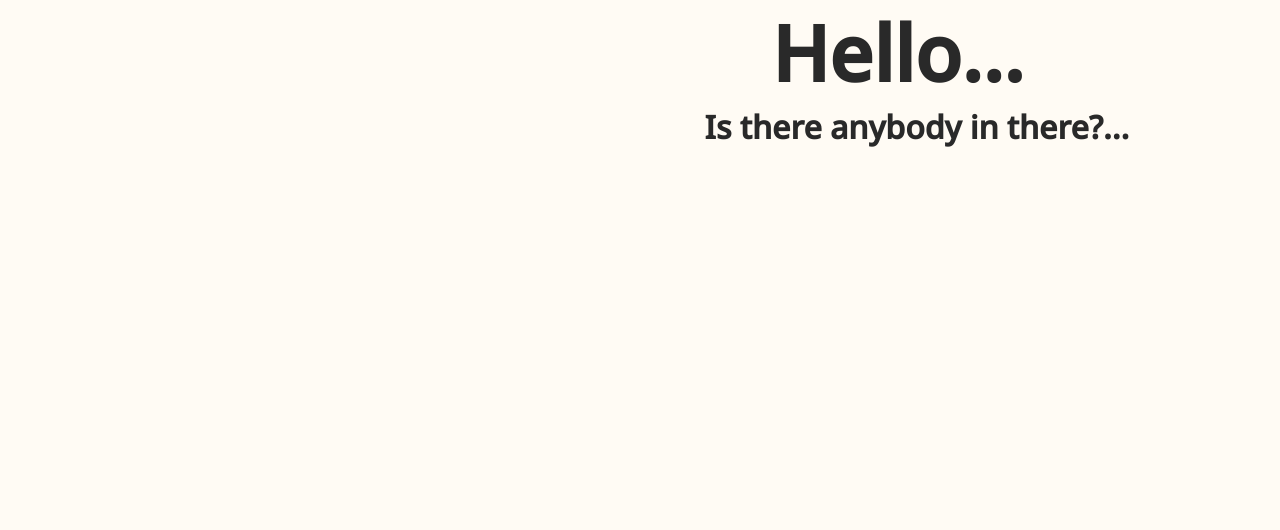
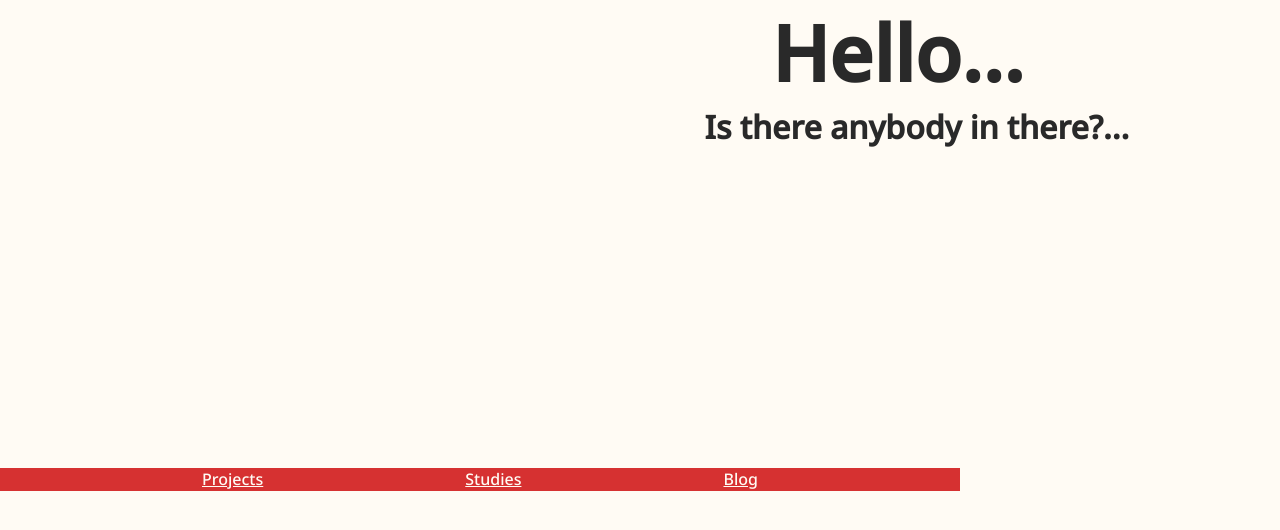
Before and after one commit to GuztaJF-DS/portfolio, a Next.js app: page / in a window 1280 px wide. Shown: the top 530 px of the page. Built offline with nearby package versions, Linux system fonts and the light colour scheme.

Commit message:
feat: added projects bar + fixed build issues

```diff
--- /dev/null
+++ b/src/components/MainPage/index.tsx
@@ -0,0 +1,25 @@
+import React from 'react'
+import Link from 'next/link';
+import { MainContainer, AnimatedTitle, AnimatedSubTitle, LinkContainer } from './styles';
+
+export default function Home() {
+  return (
+    <>
+      <MainContainer>
+        <AnimatedTitle>Hello...</AnimatedTitle>
+        <AnimatedSubTitle>Is there anybody in there?...</AnimatedSubTitle>
+        <LinkContainer>
+          <Link href={'https://anotherflix.vercel.app/'} className={"Link"}>
+            Projects
+          </Link>
+          <Link href={'https://anotherflix.vercel.app/'} className={"Link"}>
+            Studies
+          </Link>
+          <Link href={'https://anotherflix.vercel.app/'} className={"Link"}>
+            Blog
+          </Link>
+        </LinkContainer>
+      </MainContainer>
+    </>
+  );
+}
--- a/src/pages/styles.tsx
+++ b/src/components/MainPage/styles.tsx
@@ -4,12 +4,6 @@ export const MainContainer = Styled.main`
   margin: auto;
   max-width:1440px;
   width:100vw;
-  .Link {
-    margin-left:12px;
-  }
-  i {
-      margin-top:10px;
-  }
 `;
 
 export const AnimatedTitle = Styled.h1`
@@ -68,3 +62,18 @@ export const AnimatedSubTitle = Styled.h1`
     --margin-width: 172.8px;
   }
 `
+
+export const LinkContainer = Styled.div`
+  --linkColor: #d63131;
+  display:flex;
+  justify-content:space-evenly;
+  background-color:var(--linkColor);
+  width:75%;
+  height:23px;
+  margin-top:40vh;
+  .Link {
+    color:#fffbf4;
+    background-color:transparent;
+    transition:color 0.3s;
+  }
+`
--- a/src/pages/index.tsx
+++ b/src/pages/index.tsx
@@ -1,14 +1,8 @@
 import React from 'react'
-import Link from 'next/link';
-import { MainContainer, AnimatedTitle, AnimatedSubTitle } from './styles';
+import MainPage from '../components/MainPage';
 
 export default function Home() {
   return (
-    <>
-      <MainContainer>
-        <AnimatedTitle>Hello...</AnimatedTitle>
-        <AnimatedSubTitle>Is there anybody in there?...</AnimatedSubTitle>
-      </MainContainer>
-    </>
+    <MainPage />
   );
 }
```
